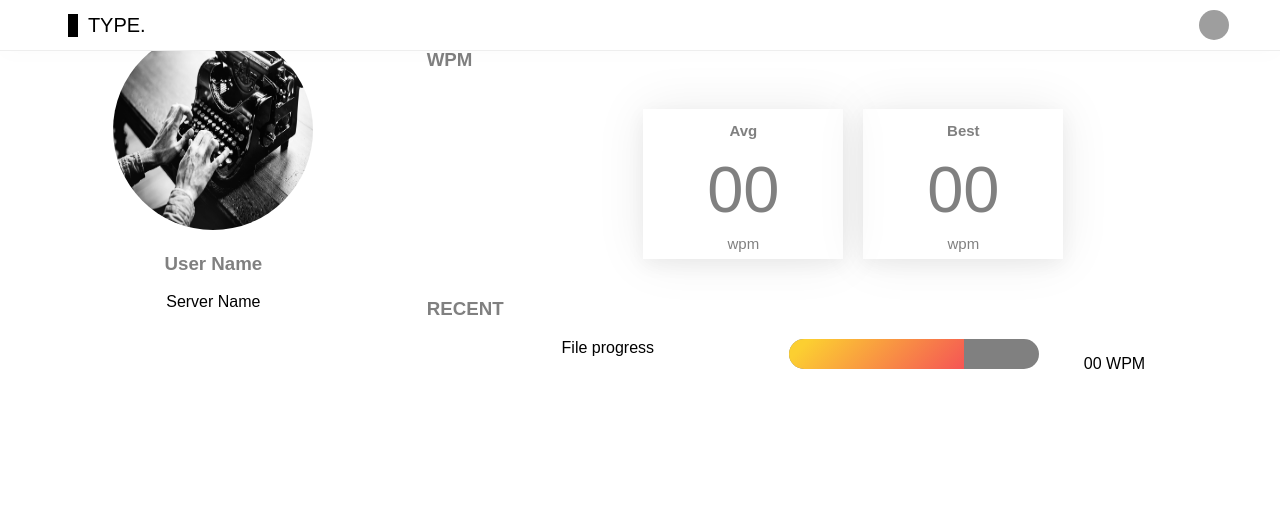
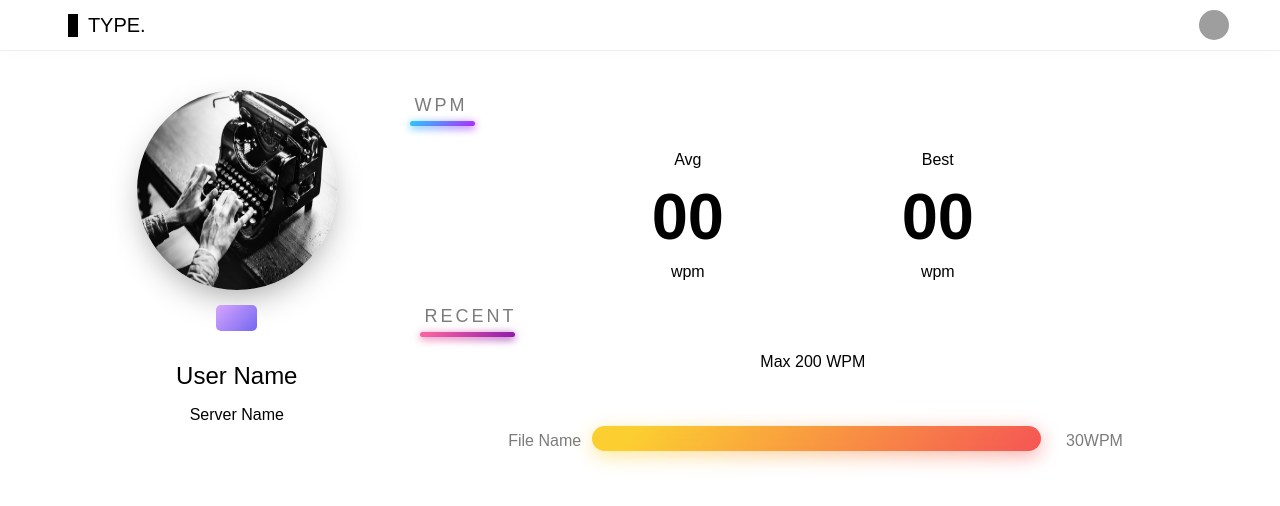
Before and after one commit to chingu-voyage6/Geckos-Team-11, a React (Create React App) app in the folder client/: page /profile in a window 1280 px wide. Shown: the top 506 px of the page. Built offline with nearby package versions, Linux system fonts and the light colour scheme; grey boxes are pictures that could not be loaded.

Commit message:
revised Css and added testbar

```diff
--- a/client/src/App.css
+++ b/client/src/App.css
@@ -315,63 +315,252 @@
               transform: scale(0.9);
   }
   /* ::::: PROFILE DESIGN :::: */
+  .profileContainer{
+    margin-top: 90px;
+    width: 100%;
+  }
   #profile-main{
+    width: 90%;
+    margin: 0 auto;
     display: flex;
-    padding: 30px 0 0 0;
+  }
+  .profileUser_left{
+    width: 30%;
+    display: flex;
+    flex-direction: column;
+    align-items: center;
+  }
+  #profile-pic {
+    width: 200px;
+    height: 200px;
+    border-radius: 200px;
+    box-shadow: 0px 12px 35px -9px rgba(0,0,0,0.4);
+  }
+
+  .profileBadge {
+    display: flex;
+    padding: 5px 10px;
+    background: #eee;
+    top: 250px;
+    font-family: 'Work Sans', sans-serif;
+    background-image: linear-gradient (135deg, #CE9FFC 10%, #7367F0 100%);
+    background-image: -webkit-linear-gradient(315deg,#ce9ffc 10%,#7367f0);
+    background-image: -o-linear-gradient(315deg,#ce9ffc 10%,#7367f0 100%);
+    margin-top: 15px;
+    border-radius: 5px;
+  }
+  .profileBadge p{
+    color: aliceblue;
+    font-weight: 300;
+    margin: 0;
+  }
+  .profileBadge svg{
+    margin-right: 5px;
+  }
+
+  .svg-icon {
+    width: 1em;
+    height: 1em;
+  }
+  .profile-infosmall {
+    text-align: center;
+    margin-top: 15px;
+    font-family: 'Work Sans', sans-serif;
+    font-weight: 300;
+  }
+  .profile-infosmall h1{
+    font-size: 24px;
+    font-weight: 400;
+  }
+  .profile-infosmall p{
+    margin-top: 10px
   }
   #profile-main h3{
     color: grey;
   }
-  #user{
+
+  .profileUser_right{
+    width: 70%;
+  }
+  .user_Wpm {
+    padding: 10px;
+  }
+  .profileUser_title p{
+    font-family: 'Work Sans', sans-serif;
+    font-weight: 400;
+    font-size: 18px;
+    text-transform: uppercase;
+    letter-spacing: 3px;
+    padding: 5px;
+    color: #7B7B7B;
+    margin: 0;
+  }
+  .profileUser_title .profileUser_underline {
+    width: 65px;
+    height: 5px;
+    border-radius: 50px;
+    background-image: -webkit-linear-gradient(-20deg, #b721ff 0%, #21d4fd 100%);
+    background-image: -o-linear-gradient(-20deg, #b721ff 0%, #21d4fd 100%);
+    background-image: linear-gradient(-20deg, #b721ff 0%, #21d4fd 100%);
+  }
+  .profileUser_title .profileUser_MULine {
+    width: 65px;
+    height: 5px;
+    border-radius: 50px;
+    background-image: -webkit-linear-gradient(-20deg, #b721ff 0%, #21d4fd 100%);
+    background-image: -o-linear-gradient(-20deg, #b721ff 0%, #21d4fd 100%);
+    background-image: linear-gradient(-20deg, #b721ff 0%, #21d4fd 100%);-webkit-filter: blur(4px);filter: blur(4px);
+    position: relative;
+    top: 2px;
+  }
+  #user-wpm-results {
+    margin-top: 15px;
+    display: flex;
+    justify-content: center;
+  }
+/*  #user{
     flex: 3;
     text-align: center;
   }
   #user-score{
     flex: 6;
-  }
-  #profile-pic{
-    border-radius: 50%;
-  }
+  }*/
   .user-result{
     display: flex;
     flex-direction: column;
     justify-content: space-evenly;
-    color: grey;
+    color: #7b7b7b;
     text-align: center;
     height: 150px;
-    width: 200px;
-    margin: 20px 10px;
+    width: 250px;
+    margin: 12px;
+    font-family: 'Work Sans', sans-serif;
     box-shadow: 0 0 51px 0 rgba(0,0,0,.08), 0 6px 18px 0 rgba(0,0,0,.05);
+
+    -webkit-transition: 0.35s cubic-bezier(0.4, 0, 0.2, 1);
+    -o-transition: 0.35s cubic-bezier(0.4, 0, 0.2, 1);
+    transition: 0.35s cubic-bezier(0.4, 0, 0.2, 1);
+    -webkit-transform: translateY(0px);
+     -ms-transform: translateY(0px);
+     transform: translateY(0px);
   }
-  .user-result h4{
-   font-size: 15px;
-    margin:5px 0;
+
+  .user-result h1 {
+    font-size: 65px;
+    margin: 0;
+    padding: 0;
   }
-  .user-result p{
-    font-size: 65px;
-    margin:0;
+  .user-result p {
+    margin: 0;
+    padding: 0;
   }
-  .user-result span{
-    font-size: 15px;
-    margin:0;
+
+  .user-result:hover {
+    -webkit-box-shadow: 0px 0px 114px 0px rgba(0, 0, 0, 0.08), 0px 30px 25px 0px rgba(0, 0, 0, 0.05);
+    box-shadow: 0px 0px 114px 0px rgba(0, 0, 0, 0.08), 0px 30px 25px 0px rgba(0, 0, 0, 0.05);
+    -webkit-transform: translateY(-5px);
+    -ms-transform: translateY(-5px);
+    transform: translateY(-5px);
+    cursor: pointer;
   }
-  #user-wpm-results{
+  .user_Status {
+    padding: 10px;
+  }
+  .user_Status .profileUser_underline {
+    width: 95px;
+    height: 5px;
+    border-radius: 50px;
+    background-image: -webkit-linear-gradient( 315deg, #F761A1 10%, #8C1BAB 100%);
+    background-image: -o-linear-gradient( 315deg, #F761A1 10%, #8C1BAB 100%);
+    background-image: linear-gradient( 135deg, #F761A1 10%, #8C1BAB 100%);
+  }
+  .user_Status .profileUser_MULine {
+    width: 95px;
+    height: 5px;
+    border-radius: 50px;
+    background-image: -webkit-linear-gradient( 315deg, #F761A1 10%, #8C1BAB 100%);
+    background-image: -o-linear-gradient( 315deg, #F761A1 10%, #8C1BAB 100%);
+    background-image: linear-gradient( 135deg, #F761A1 10%, #8C1BAB 100%);;-webkit-filter: blur(4px);;filter: blur(4px);
+    position: relative;
+    top: 2px;
+  }
+  .user_MaxWpm {
+    text-align: center;
+    margin-top: 15px;
+  }
+
+  .user_MaxWpm p {
+    font-family: 'Work Sans', sans-serif;
+    font-weight: 300;
+  }
+
+  #recent-progress {
+    width: 80%;
+    margin: 0 auto;
+    margin-top: 25px;
+ }
+
+  .user_singleGraph {
+    display: -moz-flex;
+    display: -ms-flex;
+    display: -o-flex;
+    display: -ms-flexbox;
     display: flex;
-    justify-content: center;
+    padding: 10px;
+    color: #7B7B7B;
+    font-family: 'Work Sans', sans-serif;
+    width: 95%;
+    -ms-flex-align: center;
+    align-items: center;
   }
-  #progressbar{
+
+  .user_leftNum{
+    width: 15%;
+}
+  .user_rightSide{
+    width: 80%;
+
+}
+
+.user_realWpm {
+  width: 5%;
+  margin-left: 15px;
+  padding: 10px;
+}
+.user_graphLWrapper2{
+    width: 100%;
+    height: 25px;
+    background-image: -webkit-linear-gradient( 315deg, #FCCF31 10%, #F55555 100%);
+    background-image: -o-linear-gradient( 315deg, #FCCF31 10%, #F55555 100%);
+    background-image: linear-gradient( 135deg, #FCCF31 10%, #F55555 100%);
+    border-radius: 50px;
+}
+.user_blurGraphLine2{
+    width: 100%;
+    height: 25px;
+    background-image: -webkit-linear-gradient( 315deg, #FCCF31 10%, #F55555 100%);
+    background-image: -o-linear-gradient( 315deg, #FCCF31 10%, #F55555 100%);
+    background-image: linear-gradient( 135deg, #FCCF31 10%, #F55555 100%);
+    border-radius: 50px;
+    -webkit-filter: blur(10px);
+            filter: blur(10px);
+    margin-top: -20px;
+    opacity: 0.5;
+}
+
+/*  #progressbar{
     background-color: #fff;
     display: flex;
     justify-content: space-evenly;
   }
   progress[value]::-webkit-progress-bar{
     height: 30px;
-    width: 250px;
+    width: 350px;
     border-radius: 15px;
     background-color: grey;
   }
   progress[value]::-webkit-progress-value {
     border-radius: 15px 0 0 15px;
     background-image: linear-gradient(135deg,#fccf31 10%,#f55555);
-  }
+  }*/
 }
--- a/client/src/components/Profile.js
+++ b/client/src/components/Profile.js
@@ -1,5 +1,6 @@
 import React, { Component } from 'react';
 
+import Testbar from '../partials/Testbar';
 import Progressbar from '../partials/Progressbar';
 import typewriter from '../assets/typewriter.jpeg';
 import Nav from '../partials/Nav';
@@ -7,33 +8,60 @@ import Nav from '../partials/Nav';
   class Profile extends Component{
     render(){
       return(
+        <div className="profileContainer">
         <main id='profile-main'>
-          <div id='user'>
-            <img id='profile-pic' src={typewriter} width='200px' height='200px' alt='user' />
-            <h3>User Name</h3>
+          <div className='profileUser_left'>
+            <img id='profile-pic' src={typewriter} alt='user' />
+            <div className="profileBadge">
+              <svg className='svg-icon' viewBox='0 0 20 20'></svg>
+              <p></p>
+            </div>
+            <div className='profile-infosmall'>
+            <h1>User Name</h1>
             <p>Server Name</p>
             </div>
-          <div id='user-score'>
-            <h3>WPM</h3>
+          </div>
+            <div className='profileUser_right'>
+                <div id='user-Wpm'>
+                    <div className='profileUser_title'>
+                        <p>WPM</p>
+                       <div className='profileUser_underline'>
+                          <div className='profileUser_MULine'></div>
+                          <div className='profileUser_BMULine'></div>
+                       </div>
+                    </div>
+
                     <div id='user-wpm-results'>
                       <div  className='user-result' id='wpm-avg'>
-                <h4>Avg</h4>
-                <p>00</p>
+                        <p>Avg</p>
+                        <h1>00</h1>
                         <span>wpm</span>
                       </div>
                       <div className='user-result' id='wpm-best'>
-                <h4>Best</h4>
-                <p>00</p>
+                        <p>Best</p>
+                        <h1>00</h1>
                         <span>wpm</span>
                       </div>
                     </div>
-            <h3>RECENT</h3>
-            <div id='recent-progress'>
-              <Progressbar />
+
+                    <div className='user_Status'>
+                      <div className='profileUser_title'>
+                        <p>RECENT</p>
+                          <div className='profileUser_underline'>
+                            <div className='profileUser_MULine'></div>
+                            <div className='profileUser_BMULine'></div>
+                          </div>
+                        </div>
+                      <div className='user_MaxWpm'>
+                        <p>Max 200 WPM</p>
+                      </div>
+                    <Testbar />
                   </div>
                 </div>
                   <Nav />
+            </div>
         </main>
+        </div>
       )
     }
   }
--- /dev/null
+++ b/client/src/partials/Testbar.js
@@ -0,0 +1,23 @@
+import React, { Component } from 'react';
+
+class Testbar extends Component{
+  render(){
+    return(
+            <div id='recent-progress'>
+              <div className='user_singleGraph'>
+                <div className='user_leftNum'>
+                  <p>File Name</p>
+                </div>
+                <div className='user_rightSide'>
+                  <div className='user_graphLWrapper2'></div>
+                  <div className='user_blurGraphLine2'></div>
+                </div>
+                <div className='user_realWpm'>
+                  <p>30WPM</p>
+                </div>
+              </div>
+            </div>
+    )
+  }
+}
+export default Testbar;
```
Lines whose indentation alone changed are shown as unchanged.
